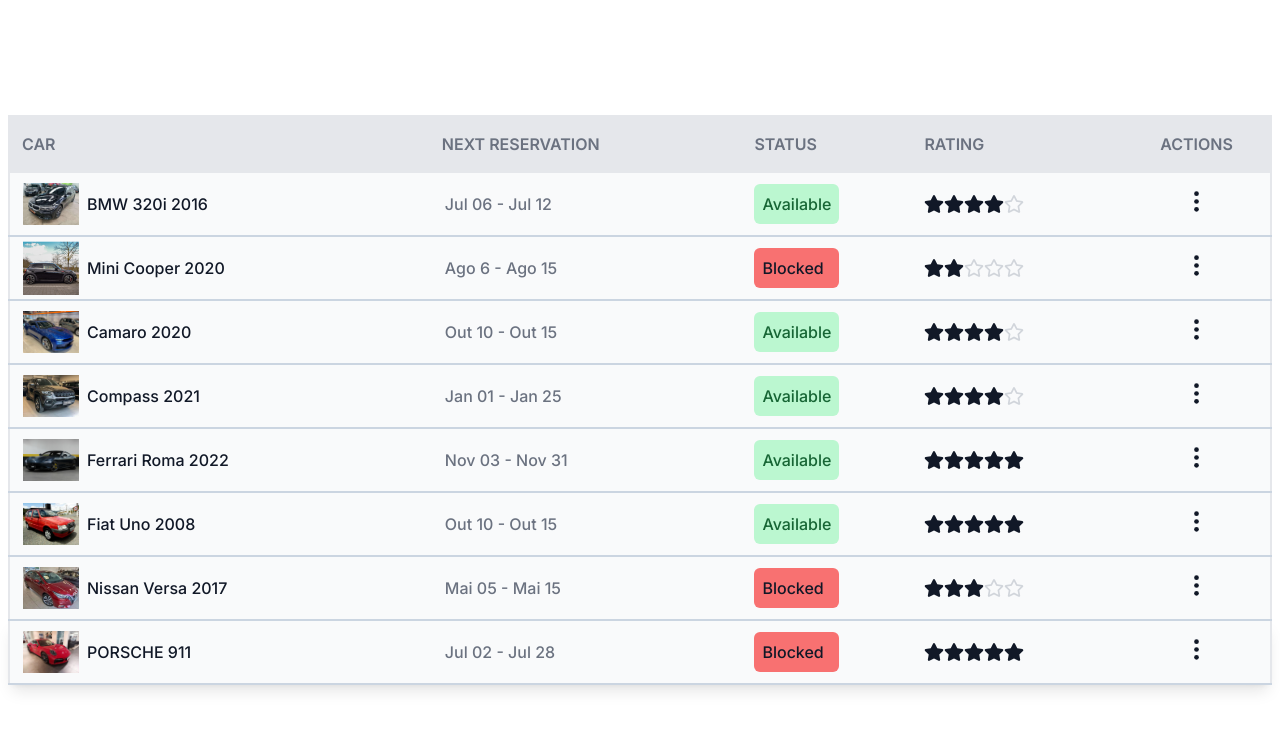
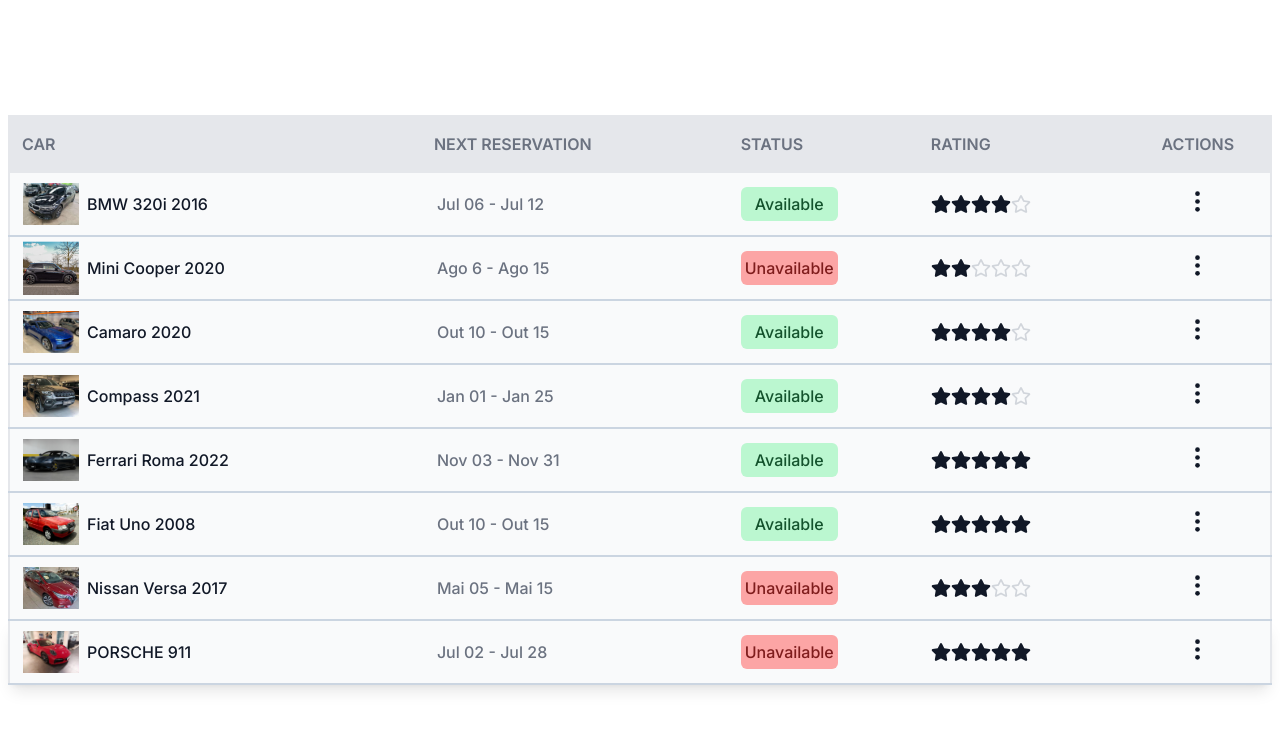
Before and after one commit to Denis-moreira98/jet-teste-tecnico, a Next.js app: page / in a window 1280 px wide. Shown: the top 730 px of the page. Built offline with nearby package versions, Linux system fonts and the light colour scheme.

Commit message:
style: ajuste em component LabelStatus

```diff
--- a/src/components/labelStatus/index.tsx
+++ b/src/components/labelStatus/index.tsx
@@ -3,13 +3,13 @@
 
 export function LabelStatus({ status }: { status: boolean }) {
    return (
-      <div
-         className={`font-medium p-2 rounded-md flex max-w-[85px] text-center ${
-            status ? "text-green-800 bg-green-200" : "text-gray-900 bg-red-400"
+      <label
+         className={`font-medium p-[5px] flex justify-center rounded-md max-w-[97px] ${
+            status ? "text-green-900 bg-green-200" : "text-red-900 bg-red-300"
          }`}
       >
-         {status ? "Available" : "Blocked"}
-      </div>
+         {status ? "Available" : "Unavailable"}
+      </label>
    );
 }
 export function LabelStatusMobile({ status }: { status: boolean }) {
```
